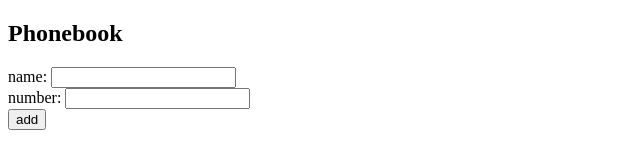
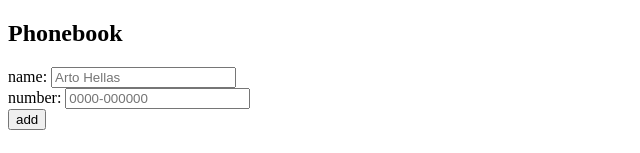
Before and after one commit to Elian-A/full-stack-open-phonebook-frontend, a React (Create React App) app: page / in a window 1280 px wide. Shown: the top 153 px of the page, without its empty margins (0-640 px from the left). Built offline with nearby package versions, Linux system fonts and the light colour scheme; no server answers.

Commit message:
Added placeholders

```diff
--- a/src/components/PersonForm/PersonForm.jsx
+++ b/src/components/PersonForm/PersonForm.jsx
@@ -61,10 +61,20 @@ const PersonForm = ({
       <h2>Phonebook</h2>
       <form onSubmit={handleSubmit}>
         <div>
-          name: <input onChange={handleNameChange} value={newName} />
+          name:{" "}
+          <input
+            onChange={handleNameChange}
+            value={newName}
+            placeholder="Arto Hellas"
+          />
         </div>
         <div>
-          number: <input onChange={handleNumberChange} value={newNumber} />
+          number:{" "}
+          <input
+            onChange={handleNumberChange}
+            value={newNumber}
+            placeholder="0000-000000"
+          />
         </div>
         <div>
           <button type="submit">add</button>
```
